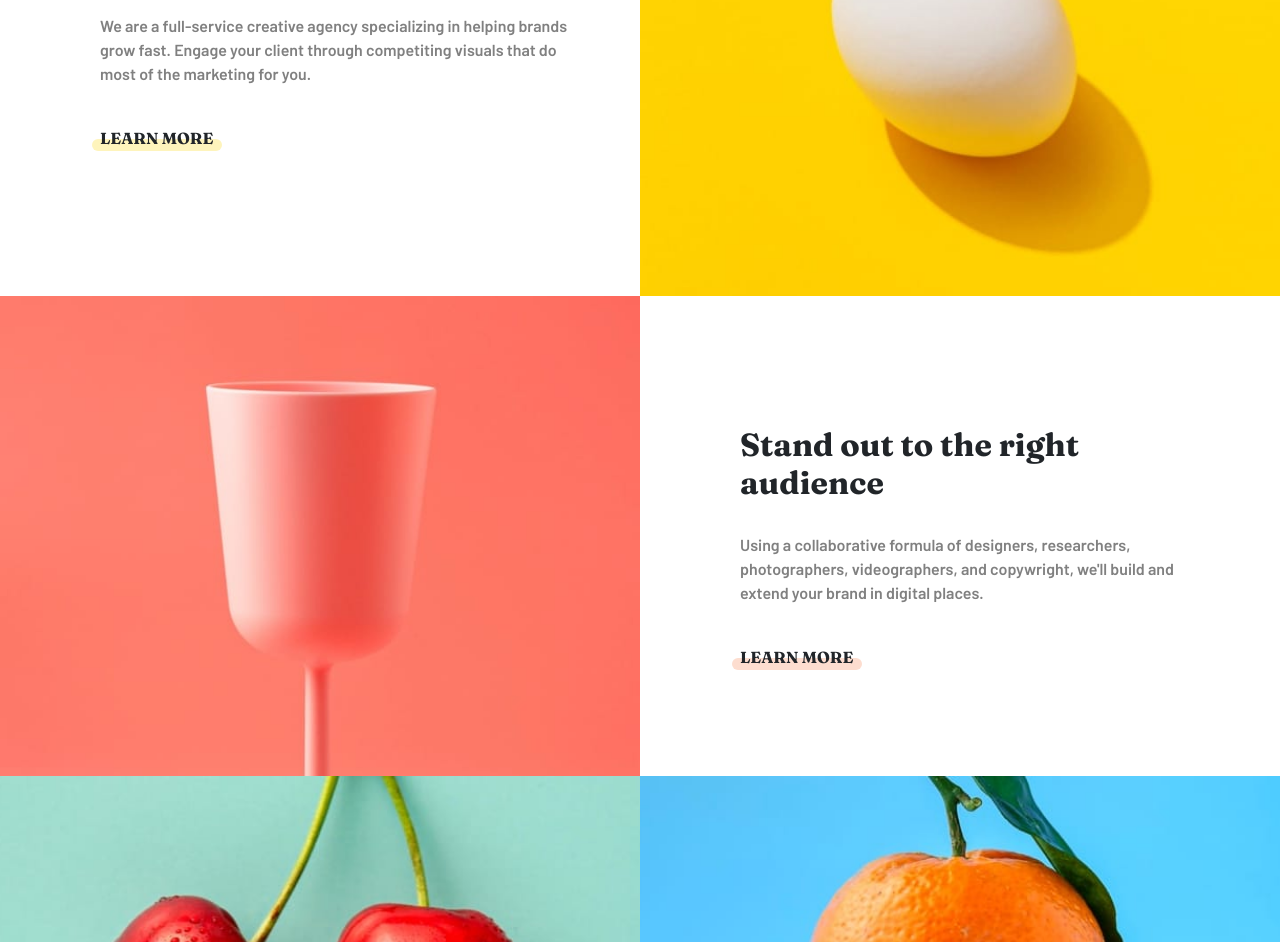
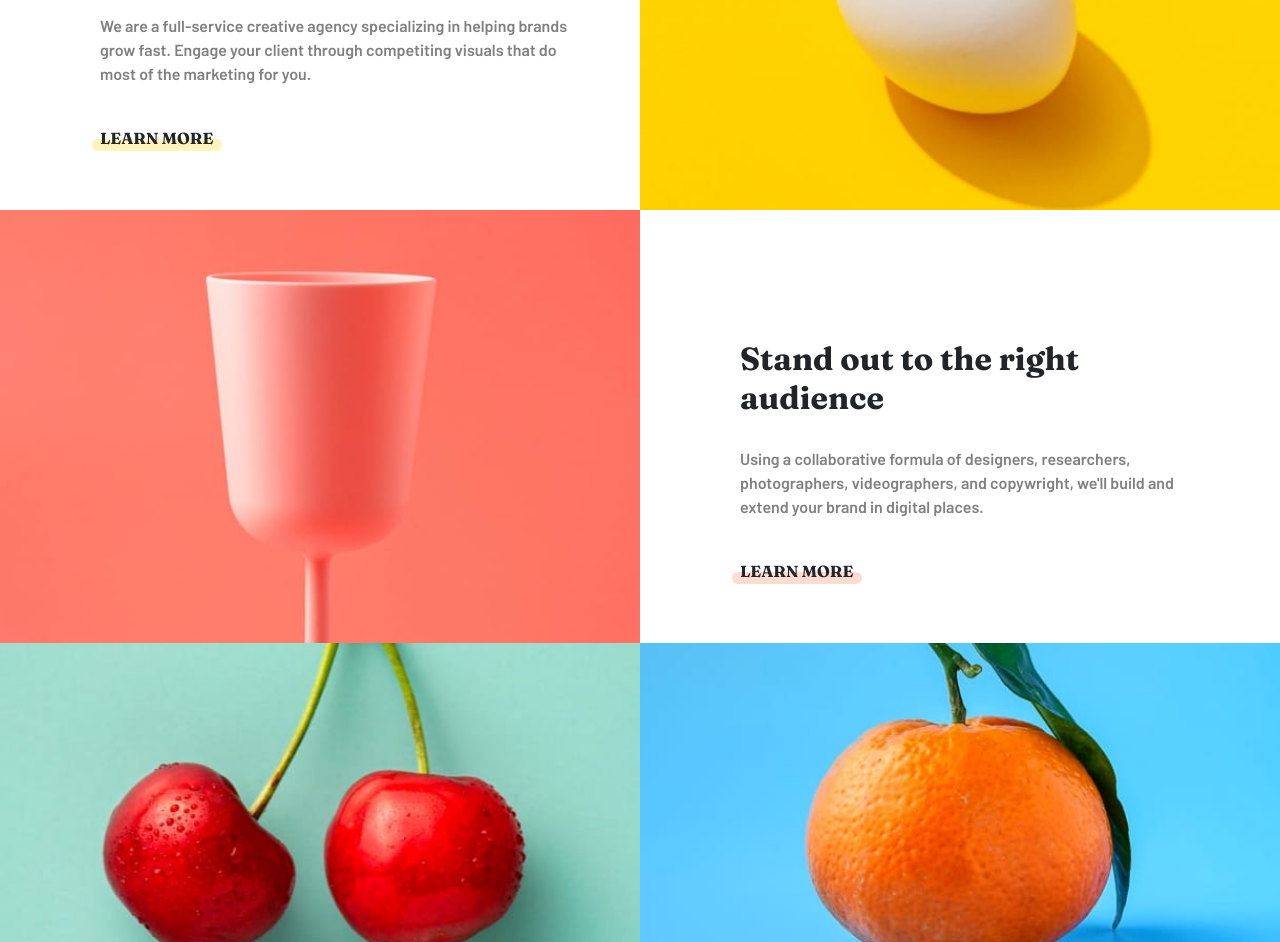
Before and after one commit to Evertrix/Sunnyside, a plain HTML site: page index.html in a window 1280 px wide. Shown: the part 744-1686 px from the top of the page. Drawn offline with nearby package versions, Linux system fonts and the light colour scheme.

Commit message:
Modified styles

```diff
--- a/styles/style.css
+++ b/styles/style.css
@@ -150,9 +150,9 @@
   }
   .egg-image {
     background-image: url("../images/desktop/image-transform.jpg");
-    height: 60vh;
+    /* height: 60vh; */
     overflow: hidden;
-    min-height: 100% !important;
+    /* min-height: 100% !important; */
     background-position: center;
     background-repeat: no-repeat;
     background-size: cover;
@@ -310,9 +310,9 @@
   }
   .cup-image {
     background-image: url("../images/desktop/image-stand-out.jpg");
-    height: 60vh;
+    /* height: 60vh; */
     overflow: hidden;
-    min-height: 100% !important;
+    /* min-height: 100% !important; */
     background-position: center;
     background-repeat: no-repeat;
     background-size: cover;
```
